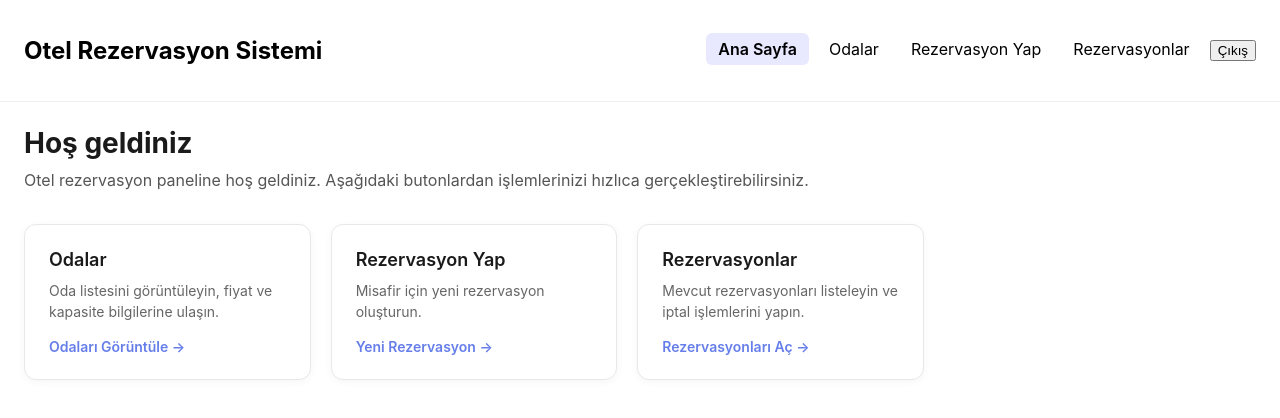
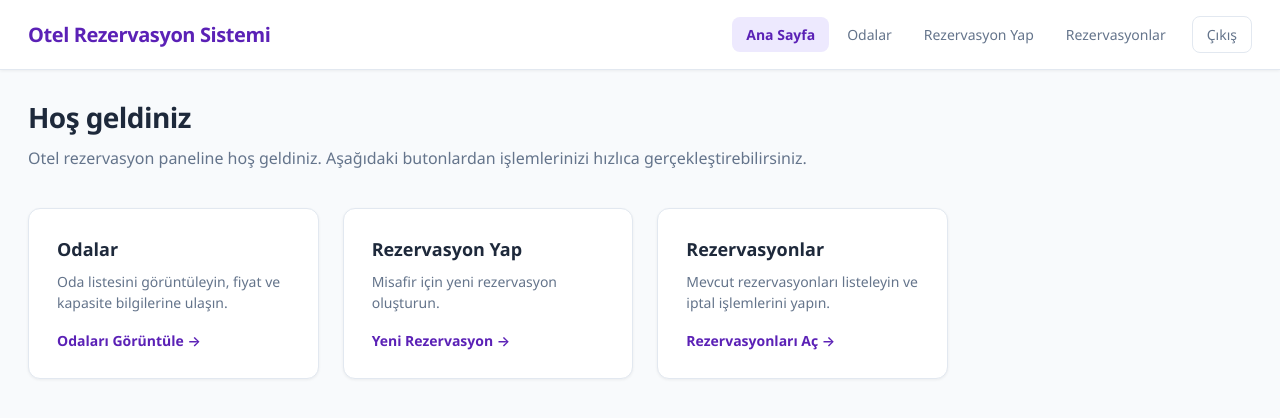
Before and after one commit to Alpgnr/hotel-reservation, a React app in the folder frontend/: page / in a window 1280 px wide. Shown: the top 418 px of the page. Built offline with nearby package versions, Linux system fonts and the light colour scheme; sample sign-in values are in the browser's storage; the HTML template or start-up script is replaced by a standard one.

Commit message:
feat: added bunch of styling

```diff
--- a/frontend/src/App.css
+++ b/frontend/src/App.css
@@ -1,7 +1,30 @@
 :root {
-  font-family: -apple-system, BlinkMacSystemFont, 'Segoe UI', Roboto, 'Helvetica Neue', Arial, sans-serif;
+  font-family: "Segoe UI", -apple-system, BlinkMacSystemFont, Roboto, "Helvetica Neue", Arial, sans-serif;
   -webkit-font-smoothing: antialiased;
   -moz-osx-font-smoothing: grayscale;
+
+  /* Coloring */
+
+  --color-primary: #5b21b6;
+  --color-primary-hover: #6d28d9;
+  --color-primary-light: #ede9fe;
+  --color-accent: #7c3aed;
+  --color-surface: #ffffff;
+  --color-bg: #f8fafc;
+  --color-bg-warm: #fefce8;
+  --color-text: #1e293b;
+  --color-text-muted: #64748b;
+  --color-border: #e2e8f0;
+  --color-success: #15803d;
+  --color-success-bg: #dcfce7;
+  --color-error: #b91c1c;
+  --color-error-bg: #fee2e2;
+  --radius-sm: 8px;
+  --radius-md: 12px;
+  --radius-lg: 16px;
+  --shadow-sm: 0 1px 3px rgba(0,0,0,0.06);
+  --shadow-md: 0 4px 12px rgba(0,0,0,0.08);
+  --shadow-lg: 0 10px 40px rgba(0,0,0,0.12);
 }
 
 #root,
@@ -14,38 +37,39 @@
 /* Login page styles */
 .login-page {
   width: 100%;
-  height: 100%;
+  min-height: 100vh;
   display: flex;
   align-items: center;
   justify-content: center;
-  background: linear-gradient(135deg, #667eea 0%, #764ba2 100%);
-  font-family: -apple-system, BlinkMacSystemFont, 'Segoe UI', Roboto, 'Helvetica Neue', Arial, sans-serif;
+  background: linear-gradient(135deg, #5b21b6 0%, #7c3aed 50%, #a78bfa 100%);
+  padding: 24px;
 }
 
 .login-container {
   width: 100%;
-  max-width: 400px;
-  padding: 20px;
+  max-width: 420px;
 }
 
 .login-card {
-  background: white;
-  border-radius: 12px;
-  box-shadow: 0 10px 40px rgba(0, 0, 0, 0.2);
-  padding: 40px 30px;
+  background: var(--color-surface);
+  border-radius: var(--radius-lg);
+  box-shadow: var(--shadow-lg);
+  padding: 48px 40px;
   text-align: center;
 }
 
 .login-title {
-  font-size: 32px;
-  margin: 0 0 10px 0;
-  color: #333;
+  font-size: 2rem;
+  font-weight: 800;
+  color: var(--color-primary);
+  margin: 0 0 4px 0;
+  letter-spacing: -0.02em;
 }
 
 .login-subtitle {
-  font-size: 24px;
-  color: #666;
-  margin: 0 0 30px 0;
+  font-size: 1.125rem;
+  color: var(--color-text-muted);
+  margin: 0 0 32px 0;
   font-weight: 600;
 }
 
@@ -65,44 +89,44 @@
 .form-label {
   font-size: 14px;
   font-weight: 600;
-  color: #333;
+  color: var(--color-text);
 }
 
 .form-input {
-  padding: 12px 15px;
-  border: 2px solid #e0e0e0;
-  border-radius: 8px;
+  padding: 12px 16px;
+  border: 2px solid var(--color-border);
+  border-radius: var(--radius-sm);
   font-size: 16px;
   font-family: inherit;
-  transition: all 0.3s ease;
+  transition: border-color 0.2s, box-shadow 0.2s;
 }
 
 .form-input:focus {
   outline: none;
-  border-color: #667eea;
-  box-shadow: 0 0 0 3px rgba(102, 126, 234, 0.1);
+  border-color: var(--color-primary);
+  box-shadow: 0 0 0 3px var(--color-primary-light);
 }
 
 .form-input::placeholder {
-  color: #999;
+  color: #94a3b8;
 }
 
 .login-button {
-  padding: 14px 20px;
-  background: linear-gradient(135deg, #667eea 0%, #764ba2 100%);
+  padding: 14px 24px;
+  background: linear-gradient(135deg, var(--color-primary) 0%, var(--color-accent) 100%);
   color: white;
   border: none;
-  border-radius: 8px;
+  border-radius: var(--radius-sm);
   font-size: 16px;
   font-weight: 600;
   cursor: pointer;
-  transition: all 0.3s ease;
-  margin-top: 10px;
+  transition: transform 0.2s, box-shadow 0.2s;
+  margin-top: 8px;
 }
 
 .login-button:hover:not(:disabled) {
   transform: translateY(-2px);
-  box-shadow: 0 5px 20px rgba(102, 126, 234, 0.4);
+  box-shadow: 0 8px 24px rgba(91, 33, 182, 0.35);
 }
 
 .login-button:active:not(:disabled) {
@@ -115,227 +139,404 @@
 }
 
 .error-message {
-  padding: 12px 15px;
-  background-color: #fee;
-  color: #c33;
-  border: 1px solid #fcc;
-  border-radius: 8px;
+  padding: 12px 16px;
+  background: var(--color-error-bg);
+  color: var(--color-error);
+  border-radius: var(--radius-sm);
   font-size: 14px;
   font-weight: 500;
-  margin-top: 10px;
+  margin-top: 8px;
 }
 
-/* Dashboard/page styling */
+/* Dashboard styling */
 .dashboard-root {
   display: flex;
   flex-direction: column;
   width: 100%;
   min-height: 100vh;
+  background: var(--color-bg);
 }
+
 .dashboard-header {
   display: flex;
   align-items: center;
   justify-content: space-between;
-  padding: 16px 24px;
-  background: #fff;
-  border-bottom: 1px solid #eee;
+  flex-wrap: wrap;
+  gap: 12px;
+  padding: 16px 28px;
+  background: var(--color-surface);
+  border-bottom: 1px solid var(--color-border);
+  box-shadow: var(--shadow-sm);
 }
+
+.dashboard-header h2 {
+  font-size: 1.25rem;
+  font-weight: 700;
+  color: var(--color-primary);
+  margin: 0;
+  letter-spacing: -0.02em;
+}
+
+.dashboard-nav {
+  display: flex;
+  align-items: center;
+  flex-wrap: wrap;
+  gap: 4px;
+}
+
 .dashboard-nav a,
 .dashboard-nav button {
-  margin-left: 8px;
+  padding: 8px 14px;
+  border-radius: var(--radius-sm);
+  font-size: 14px;
+  font-weight: 500;
+  transition: background 0.2s, color 0.2s;
 }
+
 .dashboard-nav a {
-  color: inherit;
+  color: var(--color-text-muted);
   text-decoration: none;
-  padding: 6px 12px;
-  border-radius: 6px;
 }
+
 .dashboard-nav a:hover {
-  background: #f0f0f0;
+  color: var(--color-text);
+  background: var(--color-bg);
 }
+
 .dashboard-nav a.active {
   font-weight: 600;
-  background: #e8e8ff;
+  color: var(--color-primary);
+  background: var(--color-primary-light);
 }
+
+.dashboard-nav .logout-btn {
+  margin-left: 8px;
+  background: transparent;
+  border: 1px solid var(--color-border);
+  color: var(--color-text-muted);
+  cursor: pointer;
+  font-family: inherit;
+}
+
+.dashboard-nav .logout-btn:hover {
+  color: var(--color-error);
+  border-color: var(--color-error);
+  background: var(--color-error-bg);
+}
+
 .dashboard-main {
   flex: 1;
-  padding: 24px;
+  padding: 28px;
   min-height: 0;
+}
+
+/* Reservations page header styling */
+.page-title {
+  font-size: 1.5rem;
+  font-weight: 700;
+  color: var(--color-text);
+  margin: 0 0 24px 0;
+  letter-spacing: -0.02em;
 }
 
 /* Home page styling */
 .home-page {
-  max-width: 900px;
+  max-width: 920px;
   min-height: 200px;
 }
+
 .home-header {
-  margin-bottom: 32px;
+  margin-bottom: 36px;
 }
+
 .home-header h1 {
-  font-size: 28px;
-  font-weight: 700;
-  color: #1a1a1a;
-  margin: 0 0 8px 0;
+  font-size: 1.75rem;
+  font-weight: 800;
+  color: var(--color-text);
+  margin: 0 0 10px 0;
+  letter-spacing: -0.02em;
 }
+
 .home-paragraph {
-  font-size: 16px;
-  color: #555;
+  font-size: 1rem;
+  color: var(--color-text-muted);
   margin: 0;
-  line-height: 1.5;
+  line-height: 1.6;
 }
+
 .home-cards {
   display: grid;
-  grid-template-columns: repeat(auto-fill, minmax(260px, 1fr));
-  gap: 20px;
+  grid-template-columns: repeat(auto-fill, minmax(280px, 1fr));
+  gap: 24px;
 }
+
 .home-card {
   display: block;
   width: 100%;
   text-align: left;
-  padding: 24px;
-  background: #fff;
-  border: 1px solid #e8e8e8;
-  border-radius: 12px;
-  box-shadow: 0 2px 8px rgba(0, 0, 0, 0.04);
+  padding: 28px;
+  background: var(--color-surface);
+  border: 1px solid var(--color-border);
+  border-radius: var(--radius-md);
+  box-shadow: var(--shadow-sm);
   cursor: pointer;
-  transition: border-color 0.2s, box-shadow 0.2s;
+  transition: transform 0.2s, box-shadow 0.2s, border-color 0.2s;
   font-family: inherit;
 }
+
 .home-card:hover {
-  border-color: #667eea;
-  box-shadow: 0 4px 16px rgba(102, 126, 234, 0.12);
+  transform: translateY(-2px);
+  border-color: var(--color-primary);
+  box-shadow: var(--shadow-md);
 }
+
 .home-card-title {
-  font-size: 18px;
-  font-weight: 600;
-  color: #1a1a1a;
+  font-size: 1.125rem;
+  font-weight: 700;
+  color: var(--color-text);
   margin: 0 0 10px 0;
 }
+
 .home-card-desc {
   font-size: 14px;
-  color: #666;
-  margin: 0 0 16px 0;
+  color: var(--color-text-muted);
+  margin: 0 0 18px 0;
   line-height: 1.5;
 }
+
 .home-card-action {
   font-size: 14px;
   font-weight: 600;
-  color: #667eea;
+  color: var(--color-primary);
+}
+
+/* Rooms page styling */
+.rooms-page .page-title {
+  margin-bottom: 28px;
 }
 
 .rooms-grid {
   display: grid;
-  grid-template-columns: repeat(auto-fill, minmax(160px, 1fr));
-  gap: 16px;
+  grid-template-columns: repeat(auto-fill, minmax(220px, 1fr));
+  gap: 24px;
 }
+
 .room-card {
-  background: #fff;
-  padding: 12px;
-  border-radius: 8px;
-  box-shadow: 0 6px 18px rgba(0,0,0,0.06);
-  text-align: left;
+  background: var(--color-surface);
+  border-radius: var(--radius-md);
+  overflow: hidden;
+  box-shadow: var(--shadow-sm);
+  border: 1px solid var(--color-border);
+  transition: box-shadow 0.2s, transform 0.2s;
 }
+
+.room-card:hover {
+  box-shadow: var(--shadow-md);
+  transform: translateY(-2px);
+}
+
 .room-card .room-image {
   width: 100%;
-  height: 120px;
+  height: 140px;
   object-fit: cover;
-  border-radius: 6px;
-  margin-bottom: 10px;
+  display: block;
 }
-.room-id { font-weight: 700; font-size: 18px; }
-.room-type { color: #666; }
-.room-price { margin-top: 8px; font-weight: 600; }
 
-.reservations-list { list-style: none; padding: 0; }
-.reservation-item { background: #fff; padding: 12px; border-radius: 8px; margin-bottom: 8px; box-shadow: 0 4px 12px rgba(0,0,0,0.04); }
+.room-card .room-id {
+  font-weight: 700;
+  font-size: 1.125rem;
+  color: var(--color-text);
+  padding: 14px 16px 0;
+}
 
-/* Bookroom form styling */
-.book-form {
-  max-width: 500px;
+.room-card .room-type {
+  font-size: 14px;
+  color: var(--color-text-muted);
+  padding: 4px 16px 0;
+}
+
+.room-card .room-price {
+  margin-top: 10px;
+  padding: 0 16px 16px;
+  font-weight: 700;
+  font-size: 1rem;
+  color: var(--color-primary);
+}
+
+/* Reservations page styling */
+.reservations-page .page-title {
+  margin-bottom: 24px;
+}
+
+.reservations-list {
+  list-style: none;
+  padding: 0;
+  margin: 0;
   display: flex;
   flex-direction: column;
-  gap: 16px;
-  background: #fff;
-  padding: 20px;
-  border-radius: 8px;
-  box-shadow: 0 4px 12px rgba(0,0,0,0.04);
+  gap: 14px;
+}
+
+.reservation-item {
+  background: var(--color-surface);
+  padding: 20px 24px;
+  border-radius: var(--radius-md);
+  border: 1px solid var(--color-border);
+  box-shadow: var(--shadow-sm);
+  display: grid;
+  gap: 10px;
+}
+
+.reservation-item strong {
+  color: var(--color-text);
+}
+
+.reservation-item .reservation-status {
+  display: inline-block;
+  padding: 4px 10px;
+  border-radius: 999px;
+  font-size: 12px;
+  font-weight: 600;
+}
+
+.reservation-item .reservation-status.active {
+  background: var(--color-success-bg);
+  color: var(--color-success);
+}
+
+.reservation-item .reservation-status.cancelled {
+  background: var(--color-error-bg);
+  color: var(--color-error);
+}
+
+.reservation-item .reservation-cancel-btn {
+  margin-top: 8px;
+  padding: 8px 16px;
+  font-size: 14px;
+  font-weight: 600;
+  color: var(--color-error);
+  background: var(--color-error-bg);
+  border: 1px solid transparent;
+  border-radius: var(--radius-sm);
+  cursor: pointer;
+  font-family: inherit;
+  transition: background 0.2s;
+}
+
+.reservation-item .reservation-cancel-btn:hover {
+  background: #fecaca;
+}
+
+/* Booking page styling */
+.bookroom-page .page-title {
+  margin-bottom: 28px;
+}
+
+.book-form {
+  max-width: 520px;
+  display: flex;
+  flex-direction: column;
+  gap: 20px;
+  background: var(--color-surface);
+  padding: 28px 32px;
+  border-radius: var(--radius-md);
+  border: 1px solid var(--color-border);
+  box-shadow: var(--shadow-sm);
 }
 
 .book-form .form-group {
   display: flex;
   flex-direction: column;
-  gap: 6px;
+  gap: 8px;
 }
 
 .book-form label {
   font-weight: 600;
-  color: #333;
+  color: var(--color-text);
   font-size: 14px;
 }
 
 .book-form select,
+.book-form input[type="number"],
 .book-form input[type="date"] {
-  padding: 10px;
-  border: 1px solid #ddd;
-  border-radius: 6px;
-  font-size: 14px;
+  padding: 12px 16px;
+  border: 2px solid var(--color-border);
+  border-radius: var(--radius-sm);
+  font-size: 15px;
   font-family: inherit;
+  background: var(--color-surface);
+  transition: border-color 0.2s, box-shadow 0.2s;
 }
 
 .book-form select:focus,
-.book-form input[type="date"]:focus {
+.book-form input:focus {
   outline: none;
-  border-color: #667eea;
-  box-shadow: 0 0 0 2px rgba(102, 126, 234, 0.1);
+  border-color: var(--color-primary);
+  box-shadow: 0 0 0 3px var(--color-primary-light);
 }
 
-.book-form button {
-  padding: 12px;
-  background: #667eea;
+.book-form .form-group strong {
+  color: var(--color-text);
+  font-size: 1rem;
+}
+
+.book-form button[type="submit"] {
+  padding: 14px 24px;
+  background: linear-gradient(135deg, var(--color-primary) 0%, var(--color-accent) 100%);
   color: white;
   border: none;
-  border-radius: 6px;
+  border-radius: var(--radius-sm);
   font-weight: 600;
+  font-size: 16px;
   cursor: pointer;
-  transition: all 0.3s;
+  font-family: inherit;
+  transition: transform 0.2s, box-shadow 0.2s;
+  margin-top: 8px;
 }
 
-.book-form button:hover:not(:disabled) {
-  background: #5568d3;
+.book-form button[type="submit"]:hover:not(:disabled) {
   transform: translateY(-1px);
+  box-shadow: 0 6px 20px rgba(91, 33, 182, 0.3);
 }
 
-.book-form button:disabled {
+.book-form button[type="submit"]:disabled {
   opacity: 0.6;
   cursor: not-allowed;
 }
 
 .success-message {
-  padding: 12px;
-  background: #e8f5e9;
-  color: #2e7d32;
-  border: 1px solid #c8e6c9;
-  border-radius: 6px;
+  padding: 14px 16px;
+  background: var(--color-success-bg);
+  color: var(--color-success);
+  border-radius: var(--radius-sm);
   font-size: 14px;
+  font-weight: 500;
 }
 
-/* book-form dropdown styling */
-.book-form select {
-  padding: 10px;
-  border: 2px solid #e0e0e0;
-  border-radius: 8px;
-  font-size: 15px;
-  font-family: inherit;
-  background: #f8f8ff;
-  transition: border-color 0.2s, box-shadow 0.2s;
+/* Loading styles */
+.loading-state {
+  padding: 48px 24px;
+  text-align: center;
+  font-size: 1rem;
+  color: var(--color-text-muted);
+  font-weight: 500;
 }
-.book-form select:focus {
-  outline: none;
-  border-color: #667eea;
-  box-shadow: 0 0 0 2px rgba(102, 126, 234, 0.15);
+
+.loading-state::before {
+  content: "";
+  display: inline-block;
+  width: 24px;
+  height: 24px;
+  margin-right: 10px;
+  vertical-align: middle;
+  border: 3px solid var(--color-border);
+  border-top-color: var(--color-primary);
+  border-radius: 50%;
+  animation: spin 0.8s linear infinite;
 }
-.book-form select:hover {
-  border-color: #764ba2;
+
+@keyframes spin {
+  to { transform: rotate(360deg); }
 }
 
 @media (max-width: 480px) {
```
